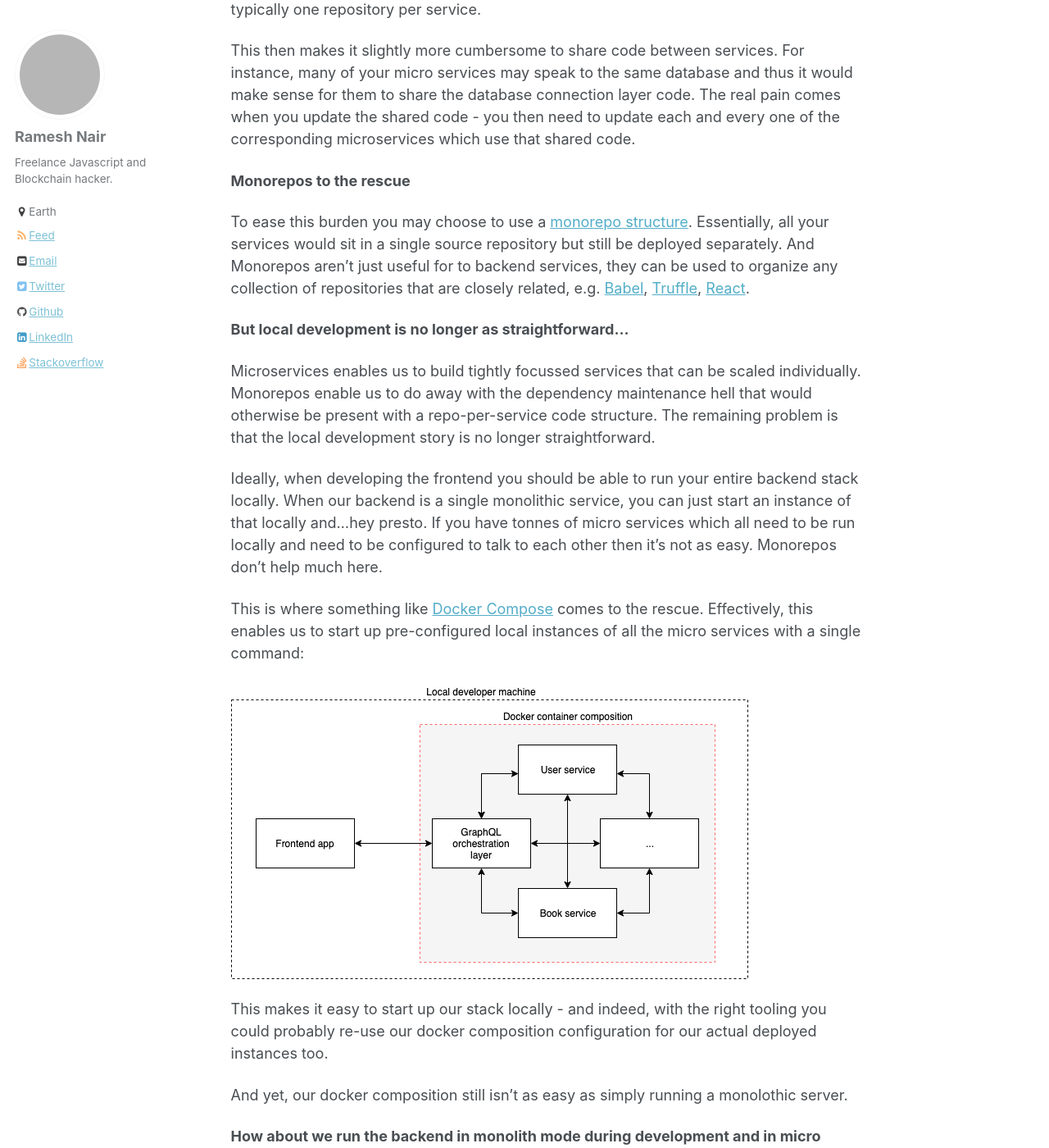
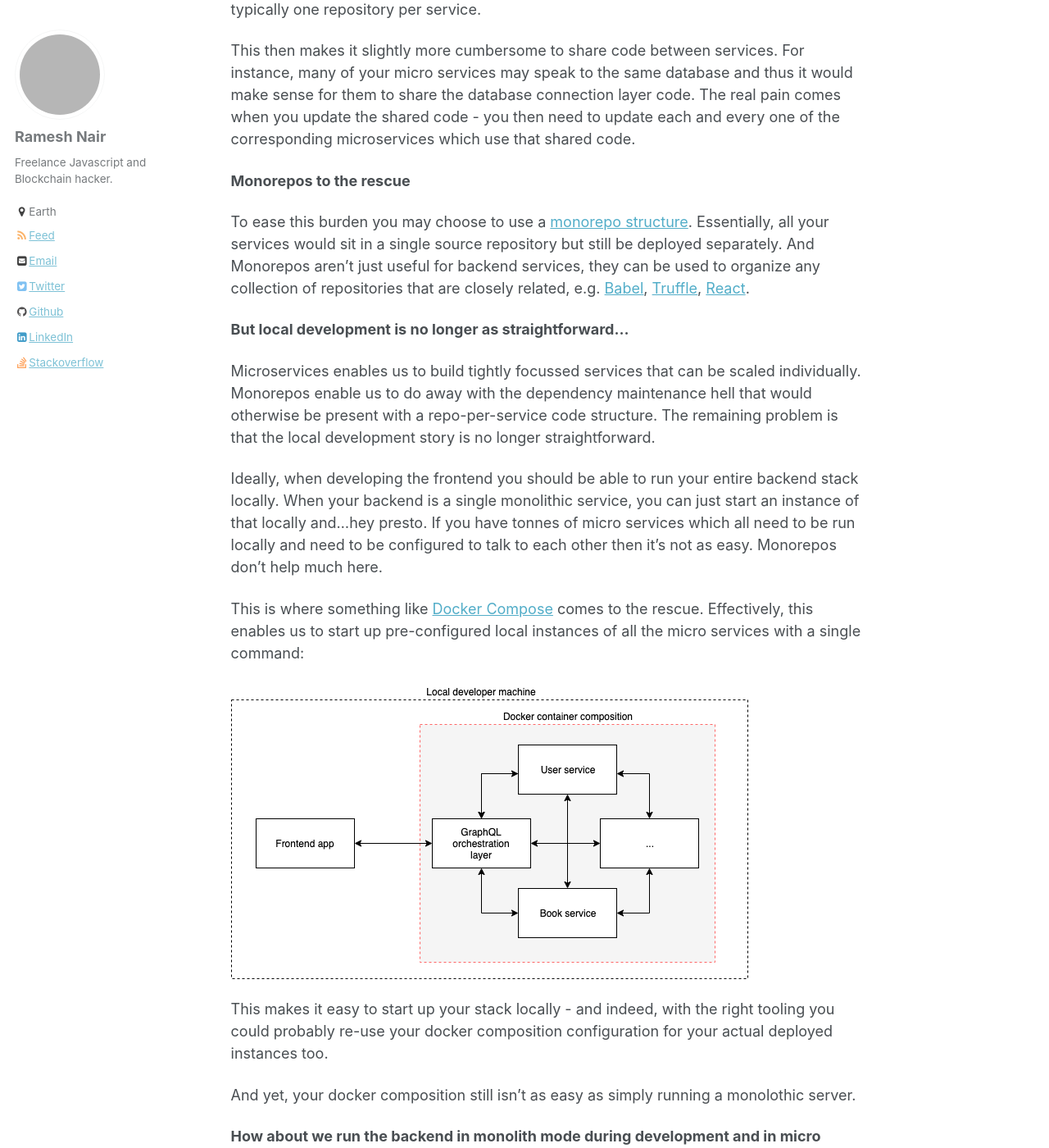
Before and after one commit to hiddentao/hiddentao.com, a Jekyll site: the page built from _posts/2019-03-26-architecting-microservices-for-effective-development-and-deployment.md, in a window 1280 px wide and 1400 px high, scrolled down 1228 px. Shown: the whole window at 82% size. Built offline with Jekyll 4.4.1, drawn with Linux system fonts in a browser that asks for light colours; comment, search, counter and statistics services are not loaded; grey boxes are pictures that could not be loaded.

Commit message:
grammar fixes

```diff
--- a/_posts/2019-03-26-architecting-microservices-for-effective-development-and-deployment.md
+++ b/_posts/2019-03-26-architecting-microservices-for-effective-development-and-deployment.md
@@ -45,7 +45,7 @@ code.
 
 To ease this burden you may choose to use a [monorepo structure](https://hackernoon.com/one-vs-many-why-we-moved-from-multiple-git-repos-to-a-monorepo-and-how-we-set-it-up-f4abb0cfe469). Essentially, all your
 services would sit in a single source repository but still be deployed
-separately. And Monorepos aren't just useful for to backend services, they can be
+separately. And Monorepos aren't just useful for backend services, they can be
 used to organize any collection of repositories that are closely related, e.g.
 [Babel](https://github.com/babel/babel), [Truffle](https://github.com/trufflesuite/truffle),
 [React](https://github.com/facebook/react).
@@ -58,7 +58,7 @@ hell that would otherwise be present with a repo-per-service code structure. The
 remaining problem is that the local development story is no longer straightforward.
 
 Ideally, when developing the frontend you should be able to run your entire
-backend stack locally. When our backend is a single monolithic service, you
+backend stack locally. When your backend is a single monolithic service, you
 can just start an instance of that locally and...hey presto. If you have tonnes
 of micro services which all need to be run locally and need to be configured
 to talk to each other then it's not as easy. Monorepos don't help much here.
@@ -70,11 +70,11 @@ the micro services with a single command:
 
 ![screenshot](/assets/img/docker-compose.png)
 
-This makes it easy to start up our stack locally - and indeed, with the right
-tooling you could probably re-use our docker composition configuration for our
+This makes it easy to start up your stack locally - and indeed, with the right
+tooling you could probably re-use your docker composition configuration for your
 actual deployed instances too.
 
-And yet, our docker composition still isn't as easy as simply running a
+And yet, your docker composition still isn't as easy as simply running a
 monolothic server.
 
 **How about we run the backend in monolith mode during development and in micro
```
